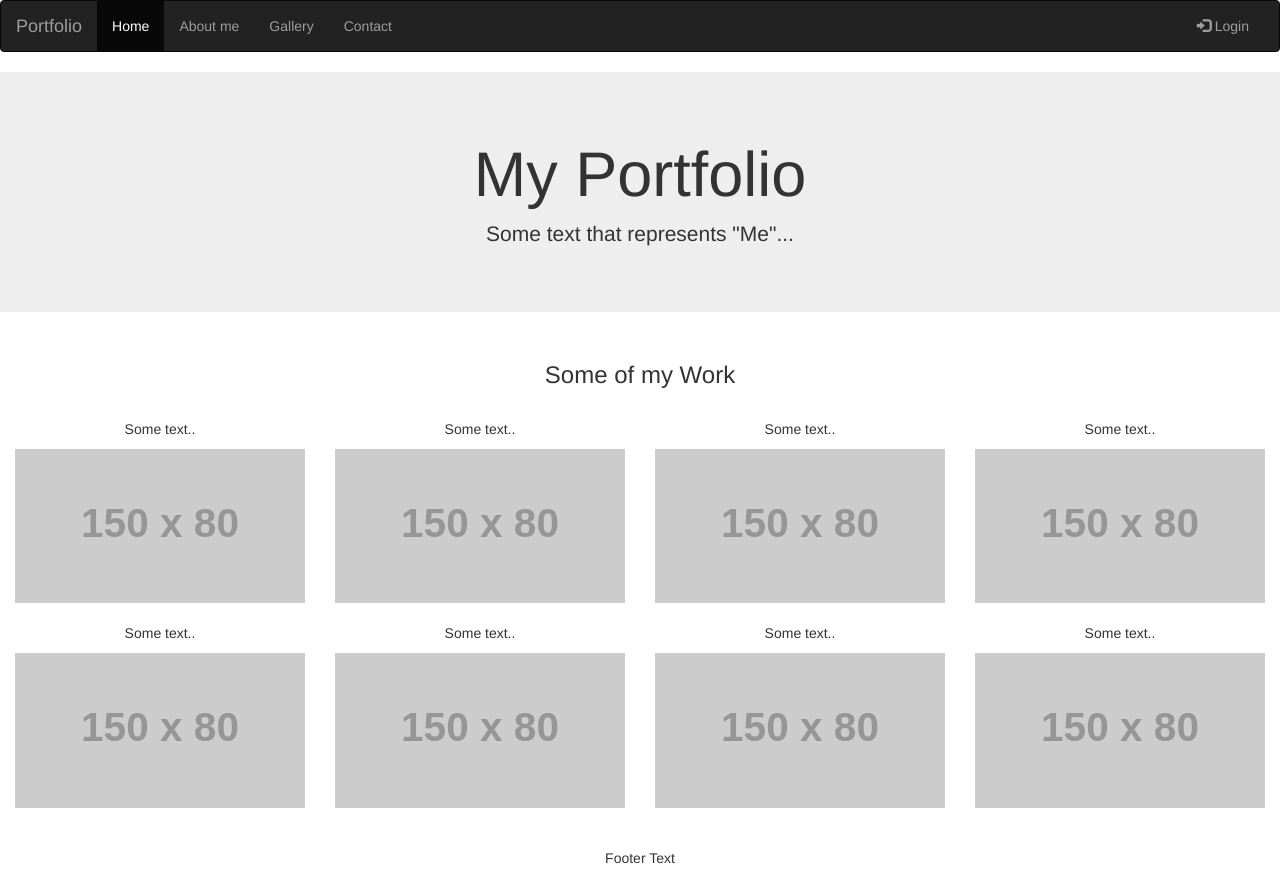
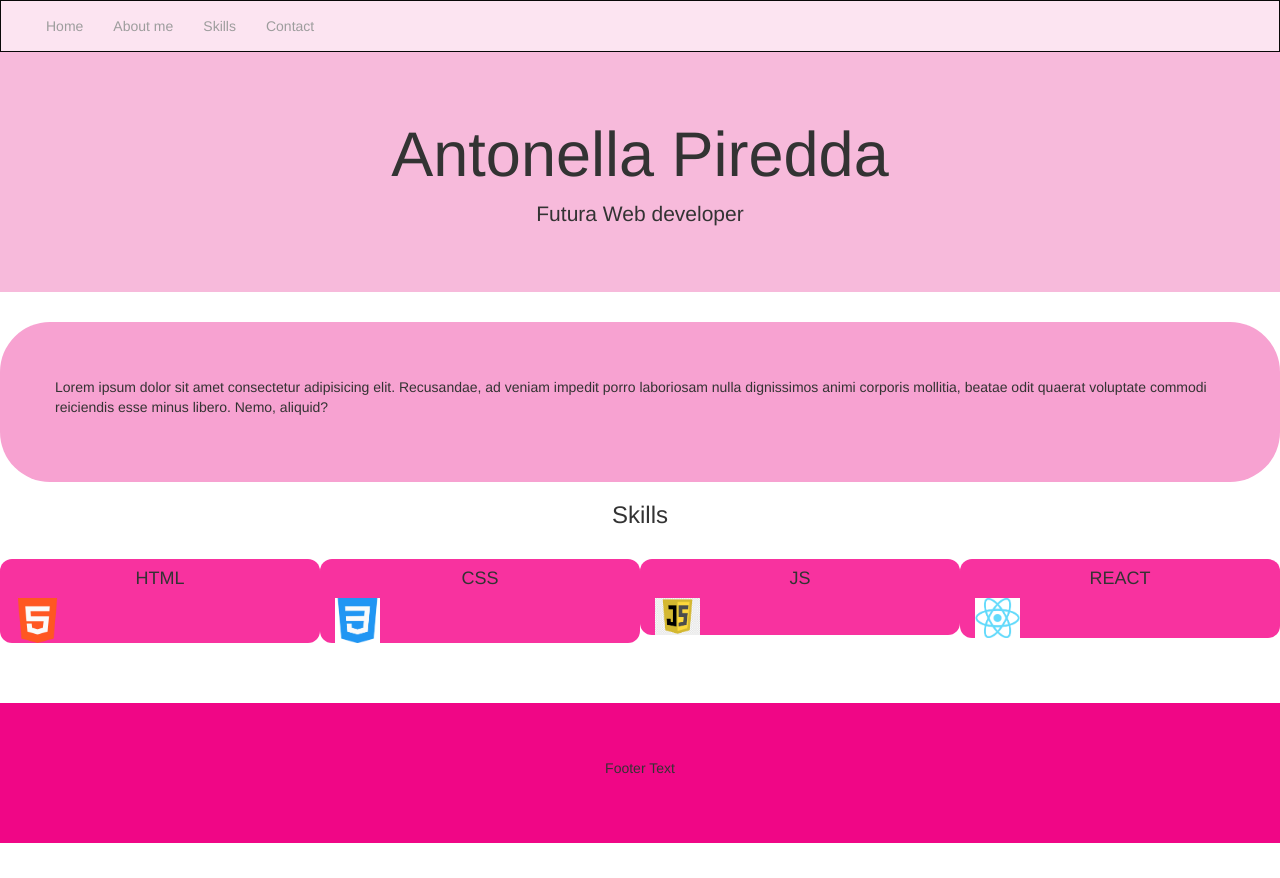
Before and after one commit to Antopiredda/antopiredda.github.io, a plain HTML site: page index.html in a window 1280 px wide. After the commit the page ends 843 px from the top, so only its background shows below. Drawn offline with nearby package versions, Linux system fonts and the light colour scheme; placeholder pictures from the web are drawn by us.

Commit message:
otro commit

```diff
--- a/index.html
+++ b/index.html
@@ -2,12 +2,13 @@
 <html lang="en">
 <!-- seteo el nombre de mi portfolio -->
 <head>
-  <title>Antonella Piredda Portfolio</title>
+  <title>Portfolio</title>
   <meta charset="utf-8">
   <meta name="viewport" content="width=device-width, initial-scale=1">
   <link rel="stylesheet" href="https://maxcdn.bootstrapcdn.com/bootstrap/3.4.1/css/bootstrap.min.css">
   <!-- <script src="https://ajax.googleapis.com/ajax/libs/jquery/3.6.0/jquery.min.js"></script> -->
   <script src="https://maxcdn.bootstrapcdn.com/bootstrap/3.4.1/js/bootstrap.min.js"></script>
+  <link rel="stylesheet" href="style.css">
 </head>
 <body>
 <!-- definino el header de navegacion por mi portfolio -->
@@ -20,17 +21,13 @@
         <span class="icon-bar"></span>
         <span class="icon-bar"></span>
       </button>
-      <a class="navbar-brand" href="#">Portfolio</a>
-    </div>
+   </div>
     <div class="collapse navbar-collapse" id="myNavbar">
       <ul class="nav navbar-nav">
-        <li class="active"><a href="#">Home</a></li>
+        <li><a href="#">Home</a></li>
         <li><a href="#">About me</a></li>
-        <li><a href="#">Gallery</a></li>
+        <li><a href="#">Skills</a></li>
         <li><a href="#">Contact</a></li>
-      </ul>
-      <ul class="nav navbar-nav navbar-right">
-        <li><a href="#"><span class="glyphicon glyphicon-log-in"></span> Login</a></li>
       </ul>
     </div>
   </div>
@@ -39,13 +36,39 @@
 <!-- Seccion de habilidades -->
 <div class="jumbotron">
   <div class="container text-center">
-    <h1>My Portfolio</h1>
-    <p>Some text that represents "Me"...</p>
+    <h1>Antonella Piredda</h1>
+    <p>Futura Web developer</p>
   </div>
 </div>
+<section>
+  <div class="parrafo">
+  <p>Lorem ipsum dolor sit amet consectetur adipisicing elit. Recusandae, ad veniam impedit porro laboriosam nulla dignissimos animi corporis mollitia, beatae odit quaerat voluptate commodi reiciendis esse minus libero. Nemo, aliquid?</p>
+</div>
+</section>
 
 <div class="container-fluid bg-3 text-center">
-  <h3>Some of my Work</h3><br>
+  <h3>Skills</h3><br>
+  <div class="row">
+    <div class="col-sm-3 contenedor" >
+      <h4>HTML</h4>
+      <img src="img/html.png" class="img-responsive" style="width: 45px" alt="Image">
+    </div>
+    <div class="col-sm-3 contenedor">
+      <h4>CSS</h4>
+      <img src="img/css.png" class="img-responsive" style="width: 45px;" alt="Image">
+    </div>
+    <div class="col-sm-3 contenedor">
+    <h4>JS</h4>
+      <img src="img/js.png" class="img-responsive" style="width: 45px;" alt="Image">
+    </div>
+    <div class="col-sm-3 contenedor">
+      <h4>REACT</h4>
+      <img src="img/react.png" class="img-responsive" style="width: 45px;" alt="Image">
+    </div>
+  </div>
+</div><br>
+
+<!-- <div class="container-fluid bg-3 text-center">
   <div class="row">
     <div class="col-sm-3">
       <p>Some text..</p>
@@ -64,28 +87,8 @@
       <img src="https://placehold.it/150x80?text=IMAGE" class="img-responsive" style="width:100%" alt="Image">
     </div>
   </div>
-</div><br>
-
-<div class="container-fluid bg-3 text-center">
-  <div class="row">
-    <div class="col-sm-3">
-      <p>Some text..</p>
-      <img src="https://placehold.it/150x80?text=IMAGE" class="img-responsive" style="width:100%" alt="Image">
-    </div>
-    <div class="col-sm-3">
-      <p>Some text..</p>
-      <img src="https://placehold.it/150x80?text=IMAGE" class="img-responsive" style="width:100%" alt="Image">
-    </div>
-    <div class="col-sm-3">
-      <p>Some text..</p>
-      <img src="https://placehold.it/150x80?text=IMAGE" class="img-responsive" style="width:100%" alt="Image">
-    </div>
-    <div class="col-sm-3">
-      <p>Some text..</p>
-      <img src="https://placehold.it/150x80?text=IMAGE" class="img-responsive" style="width:100%" alt="Image">
-    </div>
-  </div>
-</div><br><br>
+</div> -->
+<br><br>
 
 <footer class="container-fluid text-center">
   <p>Footer Text</p>
--- a/style.css
+++ b/style.css
@@ -6,6 +6,28 @@
 
   /* Add a gray background color and some padding to the footer */
   footer {
-    background-color: #f2f2f2;
-    padding: 25px;
+    background-color: #f00686;
+    padding: 55px;
   }
+  .jumbotron{
+    background-color: #f7badb;
+  }
+
+  .navbar{
+    background-color: #fce4f1;
+  }
+
+  .contenedor{
+    background-color: #f8329f;
+    margin-bottom: 10Spx;
+    border-radius: 12px;
+  }
+  .parrafo{
+    background-color: #f7a2d1;
+    margin-top: initial;
+    border-radius: 50px;
+    padding: 55px;
+  }
+  .img-responsive{
+
+  }
```
Also changed, not shown: img/css.png (added), img/html.png (added), img/js.png (added), img/react.png (added).
